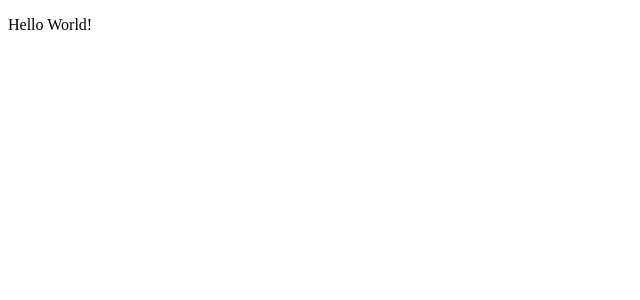
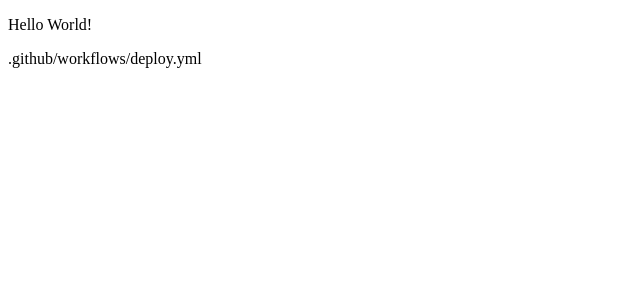
Before and after one commit to PhantomSquire/VueJS, a Vue app: page / in a window 1280 px wide. Shown: the top 300 px of the page, without its empty margins (0-640 px from the left). Built offline with nearby package versions, Linux system fonts and the light colour scheme.

Commit message:
Update App.vue

```diff
--- a/App.vue
+++ b/App.vue
@@ -2,4 +2,6 @@
 
   <p>Hello World!</p>
 
+  <p>.github/workflows/deploy.yml</p>
+
 </template>
```
